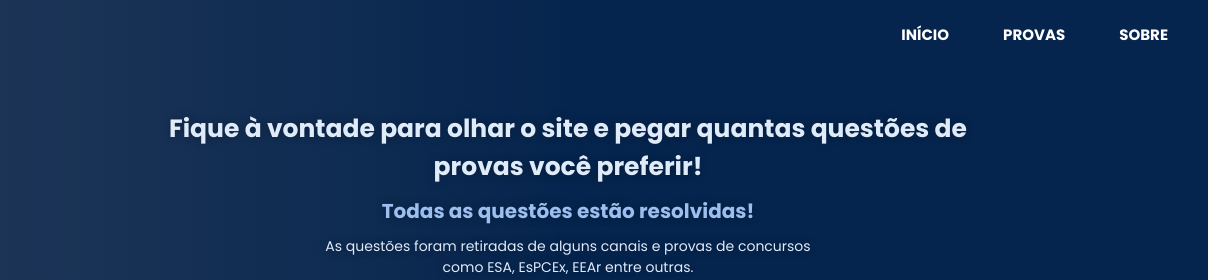
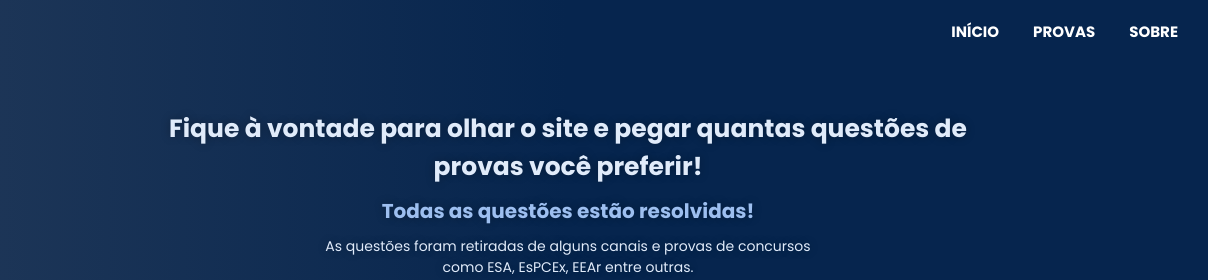
Before and after one commit to DevGomes2022/ProvasDeCarreira, a plain HTML site: page index.html in a window 1280 px wide. Shown: the top 280 px of the page, 72-1280 px from the left. Drawn offline with nearby package versions, Linux system fonts and the light colour scheme.

```diff
--- a/styles.css
+++ b/styles.css
@@ -48,7 +48,7 @@ header {
 
 .menu-pc {
     position: absolute;
-    top: 13px;
+    top: 20px;
     right: 15px;
 }
 
@@ -59,7 +59,7 @@ header {
 .menu-pc li {
     list-style-type: none;
     display: inline-block;
-    margin: 10px;
+    margin: 0;
 }
 
 .menu-pc a {
```
